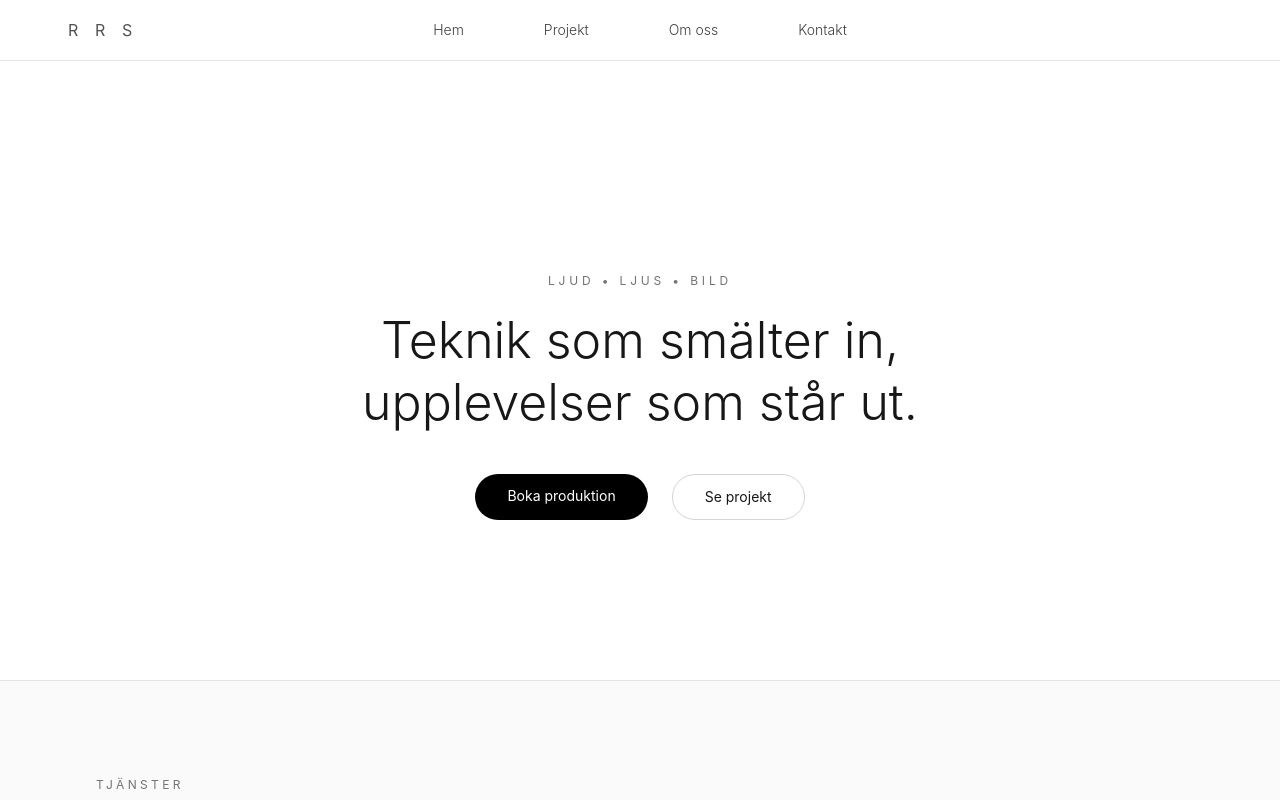
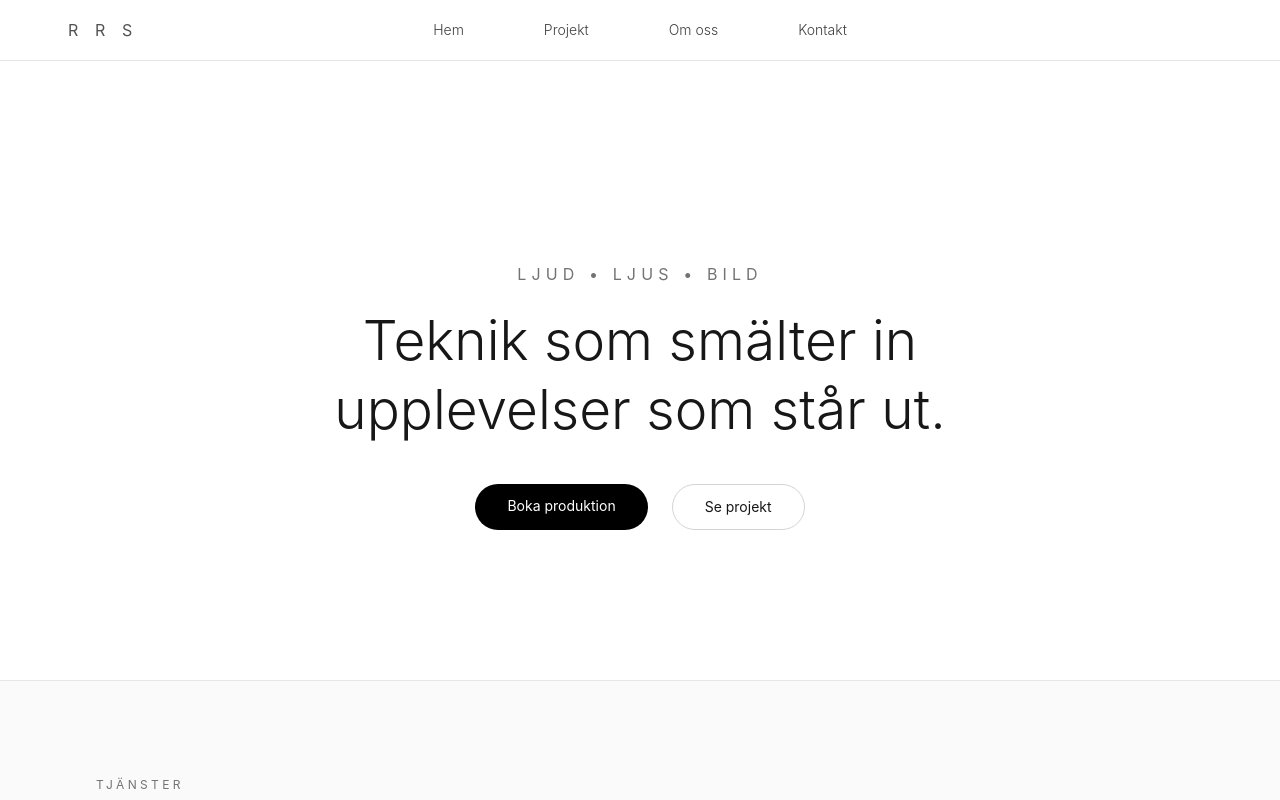
Before and after one commit to FolkeRRS/RRSwebsite, a Next.js app: page / in a window 1280 px wide. Shown: the top 800 px of the page. Built offline with nearby package versions, Linux system fonts and the light colour scheme.

Commit message:
Fix hero true center alignment

```diff
--- a/app/page.tsx
+++ b/app/page.tsx
@@ -27,13 +27,13 @@ export default function Page() {
 <section className="min-h-[85vh] w-full flex flex-col items-center justify-center text-center px-4 pt-28">
 
 {/* Ljud • Ljus • Bild */}
-<p className="uppercase tracking-[0.32em] text-neutral-500 text-xs mb-5">
+<p className="uppercase tracking-[0.32em] text-neutral-500 text-s mb-5">
   Ljud • Ljus • Bild
 </p>
 
 {/* Rubrik – centrerad optiskt oberoende av content-bredd */}
-<h1 className="text-[34px] md:text-[50px] font-light leading-tight max-w-none text-neutral-900">
-  Teknik som smälter in,<br />
+<h1 className="text-[34px] md:text-[55px] font-light leading-tight max-w-none text-neutral-900">
+  Teknik som smälter in<br />
   upplevelser som står ut.
 </h1>
 
```
